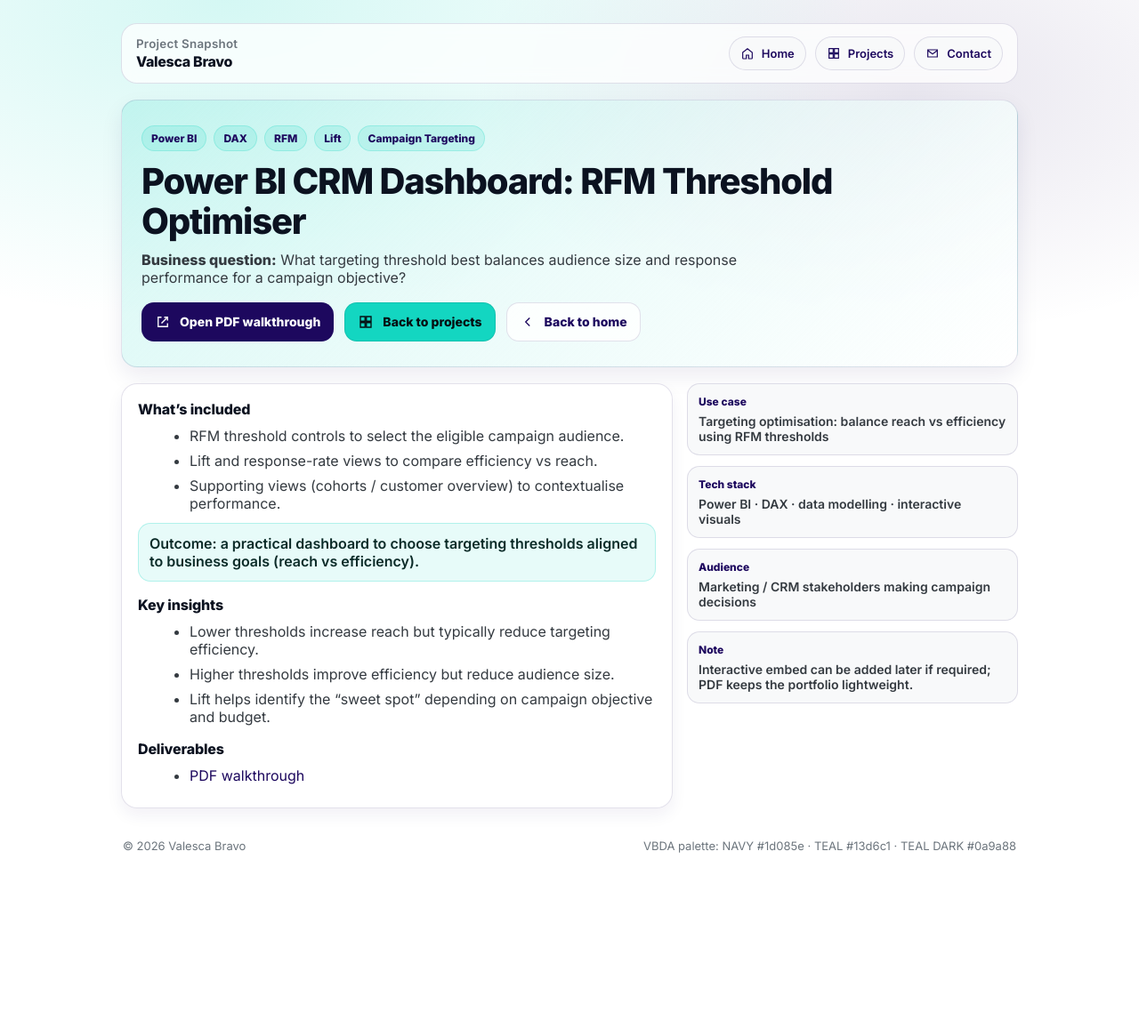
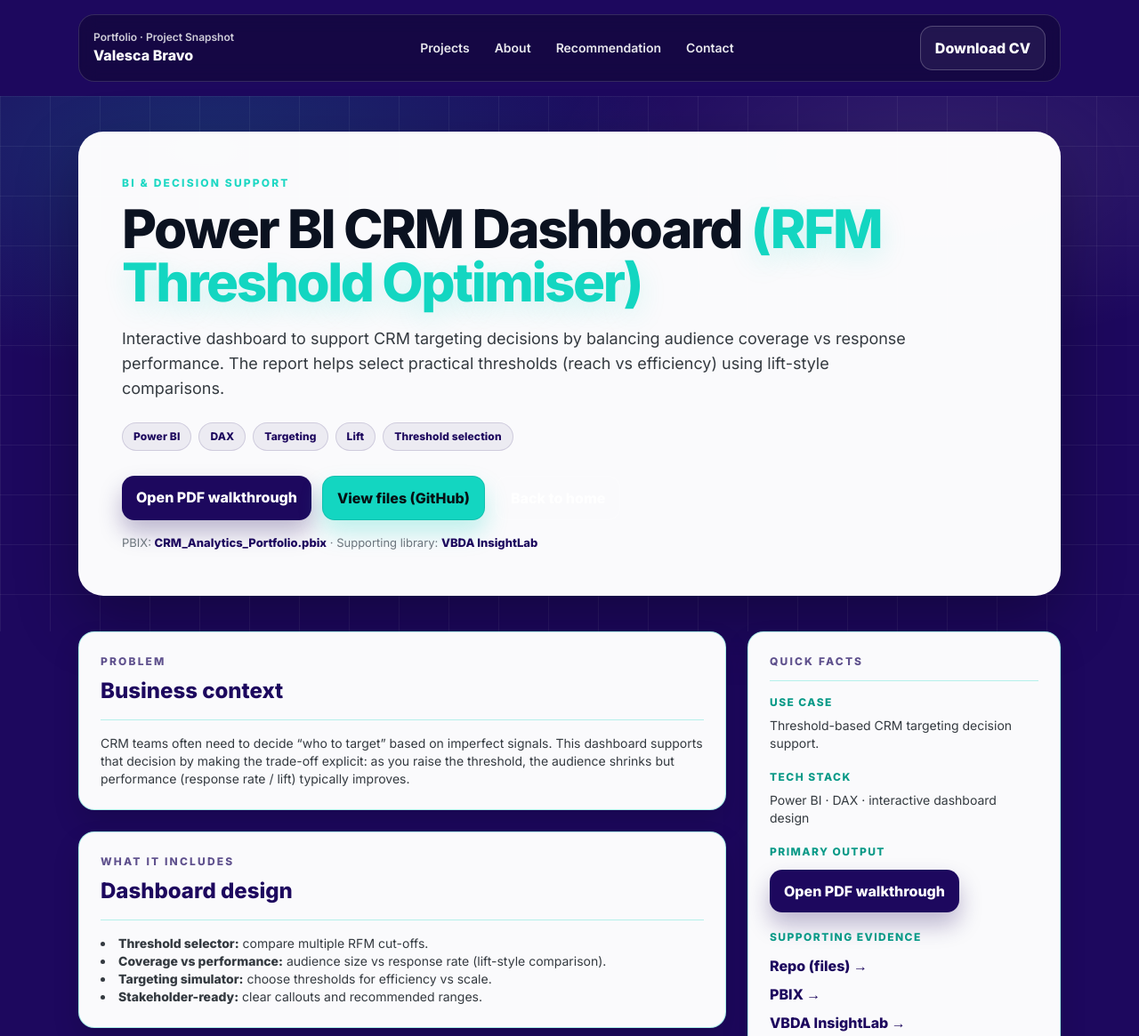
Before and after one commit to ValescaBravo/valescabravo.github.io, a plain HTML site: page projects/powerbi-crm.html in a window 1280 px wide. Shown: the top 1165 px of the page at 89% size. Before the commit the page ends 1035 px from the top, so only its background shows below. Drawn offline with nearby package versions, Linux system fonts and the light colour scheme.

Commit message:
Add files via upload

```diff
--- a/projects/powerbi-crm.html
+++ b/projects/powerbi-crm.html
@@ -1,284 +1,369 @@
-<!doctype html>
+<!DOCTYPE html>
 <html lang="en-GB">
 <head>
-  <meta charset="utf-8" />
-  <meta name="viewport" content="width=device-width,initial-scale=1" />
-  <title>Power BI CRM Dashboard: RFM Threshold Optimiser | Valesca Bravo</title>
-  <meta name="description" content="Power BI CRM dashboard to balance audience size vs response performance using RFM threshold selection and lift. Snapshot + PDF walkthrough link." />
+  <meta charset="UTF-8" />
+  <meta name="viewport" content="width=device-width, initial-scale=1.0" />
+  <title>Power BI CRM Dashboard (RFM Threshold Optimiser) | Valesca Bravo</title>
 
-  <link rel="preconnect" href="https://fonts.googleapis.com">
-  <link rel="preconnect" href="https://fonts.gstatic.com" crossorigin>
+  <script src="https://cdn.tailwindcss.com"></script>
   <link href="https://fonts.googleapis.com/css2?family=Inter:wght@400;600;800&display=swap" rel="stylesheet">
 
   <style>
     :root{
-      --navy:#1d085e; --teal:#13d6c1; --teal-dark:#0a9a88;
-      --white:#ffffff; --gray-light:#f8f9fa; --gray-med:#6c757d; --gray-dark:#343a40;
-      --ink:#0b1220; --ink-muted: var(--gray-med);
-      --surface: var(--white); --surface-soft: var(--gray-light);
-      --border: rgba(29,8,94,0.12);
-      --shadow: 0 10px 24px rgba(29,8,94,0.08);
+      /* VBDA — Brand */
+      --navy:#1d085e;
+      --teal:#13d6c1;
+      --teal-dark:#0a9a88;
+
+      /* Neutrals */
+      --white:#ffffff;
+      --gray-light:#f8f9fa;
+      --gray-med:#6c757d;
+      --gray-dark:#343a40;
+
+      --ink:#0b1220;
+      --border: rgba(19,214,193,0.35);
+
       --radius: 18px;
+      --shadow-float: 0 26px 70px rgba(0,0,0,0.30);
+      --shadow-card: 0 14px 30px rgba(0,0,0,0.14);
     }
-    *{ box-sizing: border-box; }
+
     body{
       margin:0;
-      font-family: Inter, system-ui, -apple-system, Segoe UI, Roboto, Arial, sans-serif;
+      font-family:'Inter', sans-serif;
+      background: var(--navy);
+      color: white;
+    }
+
+    /* Magazine texture on navy */
+    .mag-texture{
+      background-image:
+        radial-gradient(900px 420px at 18% 10%, rgba(19,214,193,0.18), transparent 60%),
+        radial-gradient(780px 380px at 82% 12%, rgba(255,255,255,0.10), transparent 55%),
+        linear-gradient(to right, rgba(255,255,255,0.06) 1px, transparent 1px),
+        linear-gradient(to bottom, rgba(255,255,255,0.06) 1px, transparent 1px);
+      background-size: auto, auto, 56px 56px, 56px 56px;
+    }
+
+    /* Floating panel (white) */
+    .panel{
+      background: rgba(255,255,255,0.98);
       color: var(--ink);
-      background:
-        radial-gradient(1200px 600px at 20% 0%, rgba(19,214,193,0.18), transparent 60%),
-        radial-gradient(900px 500px at 80% 10%, rgba(29,8,94,0.10), transparent 55%),
-        var(--surface);
+      border-radius: 28px;
+      box-shadow: var(--shadow-float);
+      border: 1px solid rgba(255,255,255,0.18);
     }
-    a{ color: var(--navy); text-decoration: none; }
-    a:hover{ text-decoration: underline; }
-    .wrap{ max-width: 1040px; margin: 0 auto; padding: 26px 16px 60px; }
 
-    .topbar{
-      display:flex; align-items:center; justify-content:space-between; gap:14px;
-      padding: 14px 16px;
-      background: rgba(255,255,255,0.75);
-      border: 1px solid var(--border);
-      border-radius: var(--radius);
-      backdrop-filter: blur(8px);
-    }
-    .brand{ display:flex; flex-direction:column; gap:2px; }
-    .brand small{ color: var(--ink-muted); font-weight:600; letter-spacing:0.02em; }
-    .brand strong{ font-weight:800; letter-spacing:-0.02em; }
-    .navlinks{ display:flex; flex-wrap:wrap; gap:10px; justify-content:flex-end; }
-    .pill{
-      display:inline-flex; align-items:center; gap:8px;
-      padding: 10px 12px;
-      border-radius: 999px;
-      border: 1px solid var(--border);
-      background: rgba(248,249,250,0.9);
-      font-weight:600;
-      font-size: 13px;
-    }
-    .pill svg{ width:16px; height:16px; }
-
-    .hero{
-      margin-top: 18px;
-      padding: 28px 22px;
+    /* Card (white) with teal accents */
+    .card{
+      background: rgba(255,255,255,0.98);
+      color: var(--ink);
       border-radius: var(--radius);
       border: 1px solid var(--border);
-      background: linear-gradient(135deg, rgba(19,214,193,0.16), rgba(255,255,255,0.92));
-      box-shadow: var(--shadow);
+      box-shadow: var(--shadow-card);
+      transition: transform .18s ease, box-shadow .18s ease, border-color .18s ease;
     }
-    .kicker{ display:flex; flex-wrap:wrap; gap:8px; margin-bottom: 12px; }
-    .tag{
-      font-size:12px; font-weight:700;
-      padding: 6px 10px;
-      border-radius: 999px;
-      color: var(--navy);
-      background: rgba(19,214,193,0.14);
-      border: 1px solid rgba(19,214,193,0.22);
-    }
-    h1{
-      margin: 0;
-      font-size: clamp(26px, 3.2vw, 40px);
-      line-height: 1.12;
-      letter-spacing: -0.03em;
-    }
-    .subtitle{ margin-top: 10px; color: var(--gray-dark); font-size: 16px; max-width: 72ch; }
-
-    .cta-row{ display:flex; flex-wrap:wrap; gap:12px; margin-top: 18px; }
-    .btn{
-      display:inline-flex; align-items:center; gap:10px;
-      padding: 12px 14px;
-      border-radius: 14px;
-      font-weight:800;
-      font-size: 14px;
-      border: 1px solid transparent;
-      text-decoration:none;
-      cursor:pointer;
-      user-select:none;
-    }
-    .btn svg{ width:18px; height:18px; }
-    .btn-primary{ background: var(--navy); color: white; }
-    .btn-primary:hover{ background: #16064a; text-decoration:none; }
-    .btn-accent{ background: var(--teal); color: #061013; border-color: rgba(6,16,19,0.10); }
-    .btn-accent:hover{ background: var(--teal-dark); text-decoration:none; color:#061013; }
-    .btn-ghost{ background: rgba(255,255,255,0.8); border-color: var(--border); color: var(--navy); }
-    .btn-ghost:hover{ background: rgba(248,249,250,1); text-decoration:none; }
-
-    .grid{ margin-top: 18px; display:grid; grid-template-columns: 1.25fr 0.75fr; gap: 16px; }
-    @media (max-width: 900px){
-      .grid{ grid-template-columns: 1fr; }
-      .navlinks{ justify-content:flex-start; }
+    .card:hover{
+      transform: translateY(-4px);
+      box-shadow: 0 20px 42px rgba(0,0,0,0.18);
+      border-color: rgba(19,214,193,0.55);
     }
 
-    .card{
-      padding: 18px 18px;
-      border-radius: var(--radius);
-      border: 1px solid var(--border);
-      background: rgba(255,255,255,0.85);
-      box-shadow: 0 8px 18px rgba(29,8,94,0.06);
-    }
-    .card h2{ margin: 0 0 10px; font-size: 16px; letter-spacing: -0.01em; }
-    .card p{ margin: 8px 0 0; color: var(--gray-dark); }
-    .card ul{ margin: 10px 0 0 18px; color: var(--gray-dark); }
-    .card li{ margin: 8px 0; }
-
-    .callout{
-      margin-top: 12px;
-      padding: 12px 12px;
-      border-radius: 14px;
-      border: 1px solid rgba(19,214,193,0.25);
-      background: rgba(19,214,193,0.10);
-      color: #0b2b28;
-      font-weight: 600;
+    .chip{
+      display:inline-flex;
+      align-items:center;
+      gap:8px;
+      padding: 6px 12px;
+      border-radius: 999px;
+      background: rgba(29,8,94,0.06);
+      border: 1px solid rgba(29,8,94,0.14);
+      color: var(--navy);
+      font-weight: 800;
+      font-size: 12px;
+      letter-spacing: 0.01em;
     }
 
-    .mini{ display:flex; flex-direction:column; gap:12px; }
-    .mini .item{
-      padding: 12px 12px;
+    .kicker{
+      font-size: 12px;
+      font-weight: 900;
+      letter-spacing: 0.18em;
+      text-transform: uppercase;
+      color: rgba(19,214,193,0.95);
+    }
+
+    .headline{
+      font-weight: 900;
+      letter-spacing: -0.04em;
+      line-height: 1.02;
+    }
+
+    .headline-accent{
+      color: var(--teal);
+      text-shadow: 0 10px 30px rgba(19,214,193,0.18);
+    }
+
+    /* Buttons */
+    .btn-primary{
+      background: var(--navy);
+      color: white;
       border-radius: 14px;
-      border: 1px solid var(--border);
-      background: rgba(248,249,250,0.9);
+      padding: 12px 16px;
+      font-weight: 900;
+      box-shadow: 0 14px 26px rgba(29,8,94,0.28);
+      display:inline-block;
     }
-    .mini .label{ font-size: 12px; font-weight:800; color: var(--navy); margin-bottom: 6px; }
-    .mini .value{ font-size: 14px; color: var(--gray-dark); font-weight: 600; }
+    .btn-primary:hover{ background:#12043f; }
 
-    footer{
-      margin-top: 18px;
-      padding: 16px 2px;
-      color: var(--ink-muted);
+    .btn-teal{
+      background: var(--teal);
+      color: #061013;
+      border-radius: 14px;
+      padding: 12px 16px;
+      font-weight: 900;
+      box-shadow: 0 14px 26px rgba(19,214,193,0.26);
+      border: 1px solid rgba(6,16,19,0.10);
+      display:inline-block;
+    }
+    .btn-teal:hover{ background: var(--teal-dark); }
+
+    .btn-ghost{
+      border-radius: 14px;
+      padding: 12px 16px;
+      font-weight: 900;
+      border: 1px solid rgba(255,255,255,0.22);
+      color: white;
+      background: rgba(255,255,255,0.06);
+      display:inline-block;
+    }
+    .btn-ghost:hover{ background: rgba(255,255,255,0.10); }
+
+    /* Links on white */
+    .link{
+      color: var(--navy);
+      font-weight: 800;
+    }
+    .link:hover{ text-decoration: underline; }
+
+    /* Navbar (floating dark) */
+    .navglass{
+      background: rgba(10,8,30,0.40);
+      border: 1px solid rgba(255,255,255,0.14);
+      backdrop-filter: blur(10px);
+      border-radius: 18px;
+    }
+
+    /* Section separator like magazine */
+    .rule{
+      height: 1px;
+      background: rgba(19,214,193,0.30);
+      width: 100%;
+    }
+
+    .muted{ color: var(--gray-dark); }
+
+    .meta-row{
       font-size: 13px;
-      display:flex;
-      justify-content:space-between;
-      gap: 12px;
-      flex-wrap: wrap;
+      color: var(--gray-med);
+    }
+
+    /* Small image styling */
+    .shot{
+      width: 100%;
+      border-radius: 16px;
+      border: 1px solid rgba(29,8,94,0.12);
+      box-shadow: 0 14px 26px rgba(0,0,0,0.10);
     }
   </style>
 </head>
 
 <body>
-  <div class="wrap">
-    <header class="topbar">
-      <div class="brand">
-        <small>Project Snapshot</small>
-        <strong>Valesca Bravo</strong>
+  <!-- Top nav -->
+  <header class="sticky top-0 z-50">
+    <div class="max-w-6xl mx-auto px-6 py-4">
+      <div class="navglass px-4 py-3 flex items-center justify-between">
+        <div class="leading-tight">
+          <p class="text-xs font-semibold opacity-80">Portfolio · Project Snapshot</p>
+          <p class="text-base font-extrabold">Valesca Bravo</p>
         </div>
 
-      <nav class="navlinks">
-        <a class="pill" href="/">
-          <svg viewBox="0 0 24 24" fill="none" aria-hidden="true">
-            <path d="M4 10.5L12 4l8 6.5V20a1 1 0 0 1-1 1h-5v-6H10v6H5a1 1 0 0 1-1-1v-9.5Z" stroke="currentColor" stroke-width="1.8" />
-          </svg>
-          Home
+        <nav class="hidden md:flex items-center gap-7 text-sm font-semibold opacity-90">
+          <a href="/#projects" class="hover:opacity-100">Projects</a>
+          <a href="/#about" class="hover:opacity-100">About</a>
+          <a href="/#recommendation" class="hover:opacity-100">Recommendation</a>
+          <a href="/#contact" class="hover:opacity-100">Contact</a>
+        </nav>
+
+        <a class="btn-ghost"
+           href="mailto:bravo.valesca@gmail.com?subject=CV%20request%20-%20Valesca%20Bravo">
+          Download CV
         </a>
-
-        <a class="pill" href="/#projects">
-          <svg viewBox="0 0 24 24" fill="none" aria-hidden="true">
-            <path d="M4 4h7v7H4V4Zm9 0h7v7h-7V4ZM4 13h7v7H4v-7Zm9 0h7v7h-7v-7Z" stroke="currentColor" stroke-width="1.8"/>
-          </svg>
-          Projects
-        </a>
-
-        <a class="pill" href="/#contact">
-          <svg viewBox="0 0 24 24" fill="none" aria-hidden="true">
-            <path d="M4 6h16v12H4V6Zm0 1 8 6 8-6" stroke="currentColor" stroke-width="1.8" />
-          </svg>
-          Contact
-        </a>
-      </nav>
+      </div>
+    </div>
   </header>
 
-    <section class="hero">
-      <div class="kicker">
-        <span class="tag">Power BI</span>
-        <span class="tag">DAX</span>
-        <span class="tag">RFM</span>
-        <span class="tag">Lift</span>
-        <span class="tag">Campaign Targeting</span>
+  <!-- HERO -->
+  <section class="mag-texture">
+    <div class="max-w-6xl mx-auto px-6 pt-10 pb-10">
+      <div class="panel p-8 md:p-12">
+        <p class="kicker">BI & decision support</p>
+
+        <h1 class="headline text-3xl md:text-6xl mt-3">
+          Power BI CRM Dashboard
+          <span class="headline-accent">(RFM Threshold Optimiser)</span>
+        </h1>
+
+        <p class="mt-5 text-base md:text-lg muted" style="max-width: 78ch;">
+          Interactive dashboard to support CRM targeting decisions by balancing audience coverage vs response performance.
+          The report helps select practical thresholds (reach vs efficiency) using lift-style comparisons.
+        </p>
+
+        <div class="mt-6 flex flex-wrap gap-2">
+          <span class="chip">Power BI</span>
+          <span class="chip">DAX</span>
+          <span class="chip">Targeting</span>
+          <span class="chip">Lift</span>
+          <span class="chip">Threshold selection</span>
         </div>
 
-      <h1>Power BI CRM Dashboard: RFM Threshold Optimiser</h1>
-      <p class="subtitle">
-        <strong>Business question:</strong>
-        What targeting threshold best balances audience size and response performance for a campaign objective?
+        <!-- CTAs -->
+        <div class="mt-7 flex flex-wrap gap-3">
+          <a class="btn-primary" href="/reports/CRM_Analytics_Portfolio.pdf" target="_blank" rel="noopener">Open PDF walkthrough</a>
+          <a class="btn-teal" href="https://github.com/ValescaBravo/crm-powerbi-rfm-threshold-optimiser" target="_blank" rel="noopener">View files (GitHub)</a>
+          <a class="btn-ghost" href="/#projects">Back to home</a>
+        </div>
+
+        <p class="mt-4 meta-row">
+          PBIX:
+          <a class="link" href="https://github.com/ValescaBravo/crm-powerbi-rfm-threshold-optimiser/blob/main/CRM_Analytics_Portfolio.pbix" target="_blank" rel="noopener">CRM_Analytics_Portfolio.pbix</a>
+          · Supporting library:
+          <a class="link" href="https://github.com/ValescaBravo/vbda-insightlab" target="_blank" rel="noopener">VBDA InsightLab</a>
         </p>
-
-      <div class="cta-row">
-        <a class="btn btn-primary" href="/reports/CRM_Analytics_Portfolio.pdf" target="_blank" rel="noopener">
-          <svg viewBox="0 0 24 24" fill="none" aria-hidden="true">
-            <path d="M14 5h5v5" stroke="currentColor" stroke-width="1.8"/>
-            <path d="M10 14 19 5" stroke="currentColor" stroke-width="1.8"/>
-            <path d="M19 14v5H5V5h5" stroke="currentColor" stroke-width="1.8"/>
-          </svg>
-          Open PDF walkthrough
-        </a>
-
-        <a class="btn btn-accent" href="/#projects">
-          <svg viewBox="0 0 24 24" fill="none" aria-hidden="true">
-            <path d="M4 4h7v7H4V4Zm9 0h7v7h-7V4ZM4 13h7v7H4v-7Zm9 0h7v7h-7v-7Z" stroke="currentColor" stroke-width="1.8"/>
-          </svg>
-          Back to projects
-        </a>
-
-        <a class="btn btn-ghost" href="/">
-          <svg viewBox="0 0 24 24" fill="none" aria-hidden="true">
-            <path d="M15 18 9 12l6-6" stroke="currentColor" stroke-width="1.8"/>
-          </svg>
-          Back to home
-        </a>
+      </div>
     </div>
   </section>
 
-    <section class="grid">
-      <div class="card">
-        <h2>What’s included</h2>
-        <ul>
-          <li>RFM threshold controls to select the eligible campaign audience.</li>
-          <li>Lift and response-rate views to compare efficiency vs reach.</li>
-          <li>Supporting views (cohorts / customer overview) to contextualise performance.</li>
-        </ul>
+  <!-- CONTENT -->
+  <main class="max-w-6xl mx-auto px-6 pb-16">
+    <div class="grid grid-cols-12 gap-6">
 
-        <div class="callout">
-          Outcome: a practical dashboard to choose targeting thresholds aligned to business goals (reach vs efficiency).
+      <!-- MAIN -->
+      <div class="col-span-12 lg:col-span-8">
+
+        <div class="card p-6">
+          <p class="kicker" style="color: rgba(29,8,94,0.70);">Problem</p>
+          <h2 class="text-2xl font-extrabold mt-2" style="color: var(--navy);">Business context</h2>
+          <div class="mt-4 rule"></div>
+
+          <p class="mt-4 text-sm muted" style="max-width: 85ch;">
+            CRM teams often need to decide “who to target” based on imperfect signals.
+            This dashboard supports that decision by making the trade-off explicit: as you raise the threshold,
+            the audience shrinks but performance (response rate / lift) typically improves.
+          </p>
         </div>
 
-        <h2 style="margin-top:16px;">Key insights</h2>
-        <ul>
-          <li>Lower thresholds increase reach but typically reduce targeting efficiency.</li>
-          <li>Higher thresholds improve efficiency but reduce audience size.</li>
-          <li>Lift helps identify the “sweet spot” depending on campaign objective and budget.</li>
-        </ul>
+        <div class="card p-6 mt-6">
+          <p class="kicker" style="color: rgba(29,8,94,0.70);">What it includes</p>
+          <h2 class="text-2xl font-extrabold mt-2" style="color: var(--navy);">Dashboard design</h2>
+          <div class="mt-4 rule"></div>
 
-        <h2 style="margin-top:16px;">Deliverables</h2>
-        <ul>
-          <li><a href="/reports/CRM_Analytics_Portfolio.pdf" target="_blank" rel="noopener">PDF walkthrough</a></li>
+          <ul class="mt-4 list-disc list-inside text-sm muted">
+            <li><strong>Threshold selector:</strong> compare multiple RFM cut-offs.</li>
+            <li><strong>Coverage vs performance:</strong> audience size vs response rate (lift-style comparison).</li>
+            <li><strong>Targeting simulator:</strong> choose thresholds for efficiency vs scale.</li>
+            <li><strong>Stakeholder-ready:</strong> clear callouts and recommended ranges.</li>
           </ul>
         </div>
 
-      <aside class="mini">
-        <div class="item">
-          <div class="label">Use case</div>
-          <div class="value">Targeting optimisation: balance reach vs efficiency using RFM thresholds</div>
+        <div class="card p-6 mt-6">
+          <p class="kicker" style="color: rgba(29,8,94,0.70);">Insights</p>
+          <h2 class="text-2xl font-extrabold mt-2" style="color: var(--navy);">3 key takeaways</h2>
+          <div class="mt-4 rule"></div>
+
+          <ol class="mt-4 list-decimal list-inside text-sm muted">
+            <li><strong>Trade-off is measurable:</strong> higher thresholds generally increase efficiency but reduce reach.</li>
+            <li><strong>One threshold won’t fit all:</strong> the “best” cut-off depends on the campaign objective.</li>
+            <li><strong>Decision support:</strong> lift-style views help explain the choice to non-technical stakeholders.</li>
+          </ol>
         </div>
 
-        <div class="item">
-          <div class="label">Tech stack</div>
-          <div class="value">Power BI · DAX · data modelling · interactive visuals</div>
+        <div class="card p-6 mt-6">
+          <p class="kicker" style="color: rgba(29,8,94,0.70);">Recommendations</p>
+          <h2 class="text-2xl font-extrabold mt-2" style="color: var(--navy);">What I would do next</h2>
+          <div class="mt-4 rule"></div>
+
+          <ul class="mt-4 list-disc list-inside text-sm muted">
+            <li>Align threshold selection with budget and CRM goal (retention vs acquisition vs reactivation).</li>
+            <li>Operationalise threshold rules and track outcomes over time (lift, ROI, churn).</li>
+            <li>Combine with predictive response scores to refine targeting decisions further.</li>
+          </ul>
         </div>
 
-        <div class="item">
-          <div class="label">Audience</div>
-          <div class="value">Marketing / CRM stakeholders making campaign decisions</div>
+        <div class="card p-6 mt-6">
+          <p class="kicker" style="color: rgba(29,8,94,0.70);">Deliverables</p>
+          <h2 class="text-2xl font-extrabold mt-2" style="color: var(--navy);">Links</h2>
+          <div class="mt-4 rule"></div>
+
+          <ul class="mt-4 list-disc list-inside text-sm muted">
+            <li><a class="link" href="/reports/CRM_Analytics_Portfolio.pdf" target="_blank" rel="noopener">PDF walkthrough</a></li>
+            <li><a class="link" href="https://github.com/ValescaBravo/crm-powerbi-rfm-threshold-optimiser" target="_blank" rel="noopener">Repository (PBIX + assets)</a></li>
+            <li><a class="link" href="https://github.com/ValescaBravo/crm-powerbi-rfm-threshold-optimiser/blob/main/CRM_Analytics_Portfolio.pbix" target="_blank" rel="noopener">PBIX file</a></li>
+            <li><a class="link" href="https://github.com/ValescaBravo/vbda-insightlab" target="_blank" rel="noopener">VBDA InsightLab (supporting library)</a></li>
+          </ul>
         </div>
 
-        <div class="item">
-          <div class="label">Note</div>
-          <div class="value">Interactive embed can be added later if required; PDF keeps the portfolio lightweight.</div>
+      </div>
+
+      <!-- SIDEBAR -->
+      <aside class="col-span-12 lg:col-span-4">
+        <div class="card p-6 lg:sticky lg:top-24">
+          <p class="kicker" style="color: rgba(29,8,94,0.70);">Quick facts</p>
+          <div class="mt-3 rule"></div>
+
+          <div class="mt-4">
+            <p class="text-xs font-extrabold" style="color: var(--teal-dark); letter-spacing:0.12em; text-transform:uppercase;">Use case</p>
+            <p class="mt-2 text-sm muted">Threshold-based CRM targeting decision support.</p>
+          </div>
+
+          <div class="mt-5">
+            <p class="text-xs font-extrabold" style="color: var(--teal-dark); letter-spacing:0.12em; text-transform:uppercase;">Tech stack</p>
+            <p class="mt-2 text-sm muted">Power BI · DAX · interactive dashboard design</p>
+          </div>
+
+          <div class="mt-5">
+            <p class="text-xs font-extrabold" style="color: var(--teal-dark); letter-spacing:0.12em; text-transform:uppercase;">Primary output</p>
+            <a class="btn-primary mt-3" href="/reports/CRM_Analytics_Portfolio.pdf" target="_blank" rel="noopener">Open PDF walkthrough</a>
+          </div>
+
+          <div class="mt-5">
+            <p class="text-xs font-extrabold" style="color: var(--teal-dark); letter-spacing:0.12em; text-transform:uppercase;">Supporting evidence</p>
+            <div class="mt-3 grid gap-2">
+              <a class="link" href="https://github.com/ValescaBravo/crm-powerbi-rfm-threshold-optimiser" target="_blank" rel="noopener">Repo (files) →</a>
+              <a class="link" href="https://github.com/ValescaBravo/crm-powerbi-rfm-threshold-optimiser/blob/main/CRM_Analytics_Portfolio.pbix" target="_blank" rel="noopener">PBIX →</a>
+              <a class="link" href="https://github.com/ValescaBravo/vbda-insightlab" target="_blank" rel="noopener">VBDA InsightLab →</a>
+            </div>
+          </div>
+
+          <div class="mt-6">
+            <p class="text-xs font-extrabold" style="color: var(--teal-dark); letter-spacing:0.12em; text-transform:uppercase;">Preview</p>
+            <p class="mt-2 text-xs" style="color: var(--gray-med);">These images are stored in the Power BI repo (assets/).</p>
+            <div class="mt-3 grid gap-3">
+              <img class="shot" alt="Patterns view" src="https://raw.githubusercontent.com/ValescaBravo/crm-powerbi-rfm-threshold-optimiser/main/assets/1.Patterns.png">
+              <img class="shot" alt="Targeting simulator" src="https://raw.githubusercontent.com/ValescaBravo/crm-powerbi-rfm-threshold-optimiser/main/assets/4.Targeting-simulator.png">
+            </div>
+          </div>
+
+          <p class="mt-6 text-xs" style="color: var(--gray-med);">
+            Responsive: sidebar stacks below content on mobile/tablet and becomes sticky on desktop.
+          </p>
         </div>
       </aside>
-    </section>
 
-    <footer>
-      <span>© 2026 Valesca Bravo</span>
-      <span>VBDA palette: NAVY #1d085e · TEAL #13d6c1 · TEAL DARK #0a9a88</span>
+    </div>
+
+    <footer class="pt-14 text-sm opacity-80">
+      © 2026 Valesca Bravo · VBDA palette: NAVY #1d085e · TEAL #13d6c1 · TEAL_DARK #0a9a88
     </footer>
-  </div>
+  </main>
 </body>
 </html>
```
Lines whose indentation alone changed are shown as unchanged.
